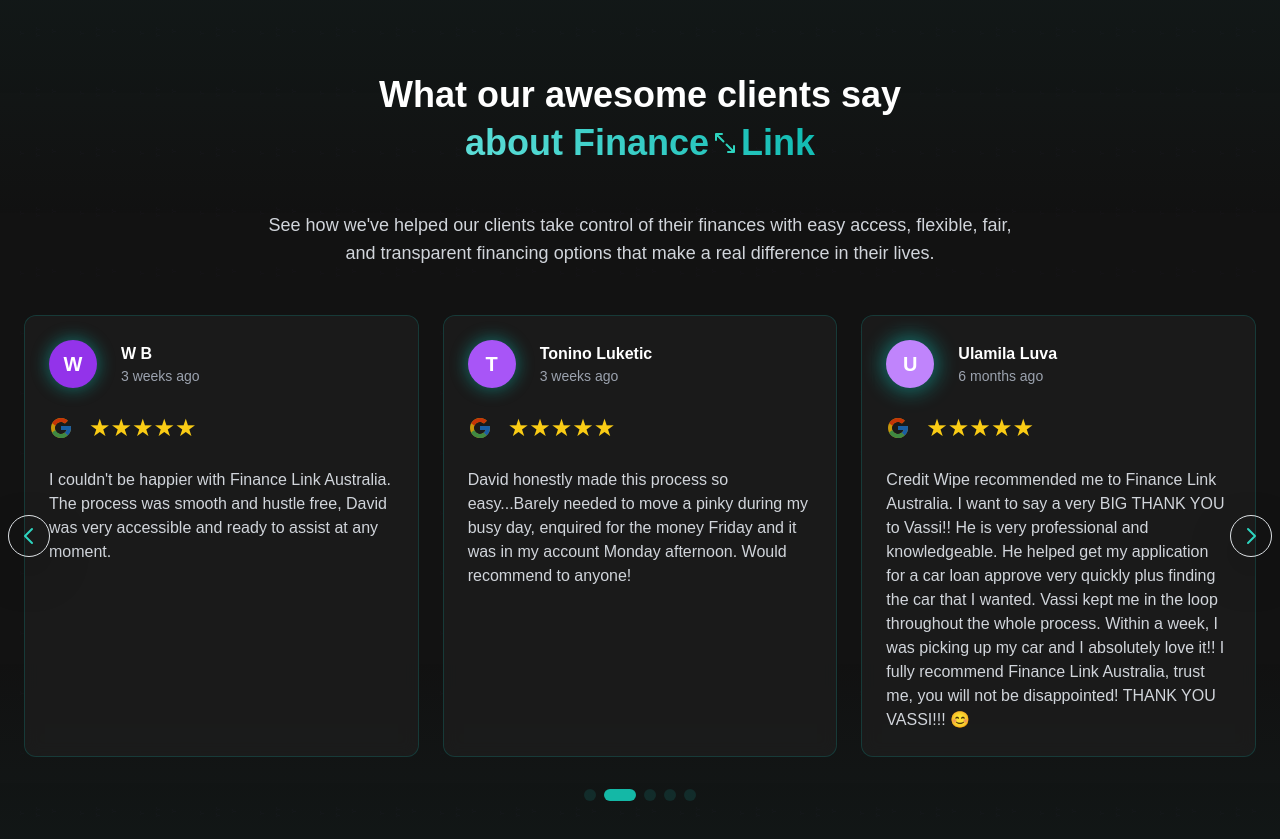
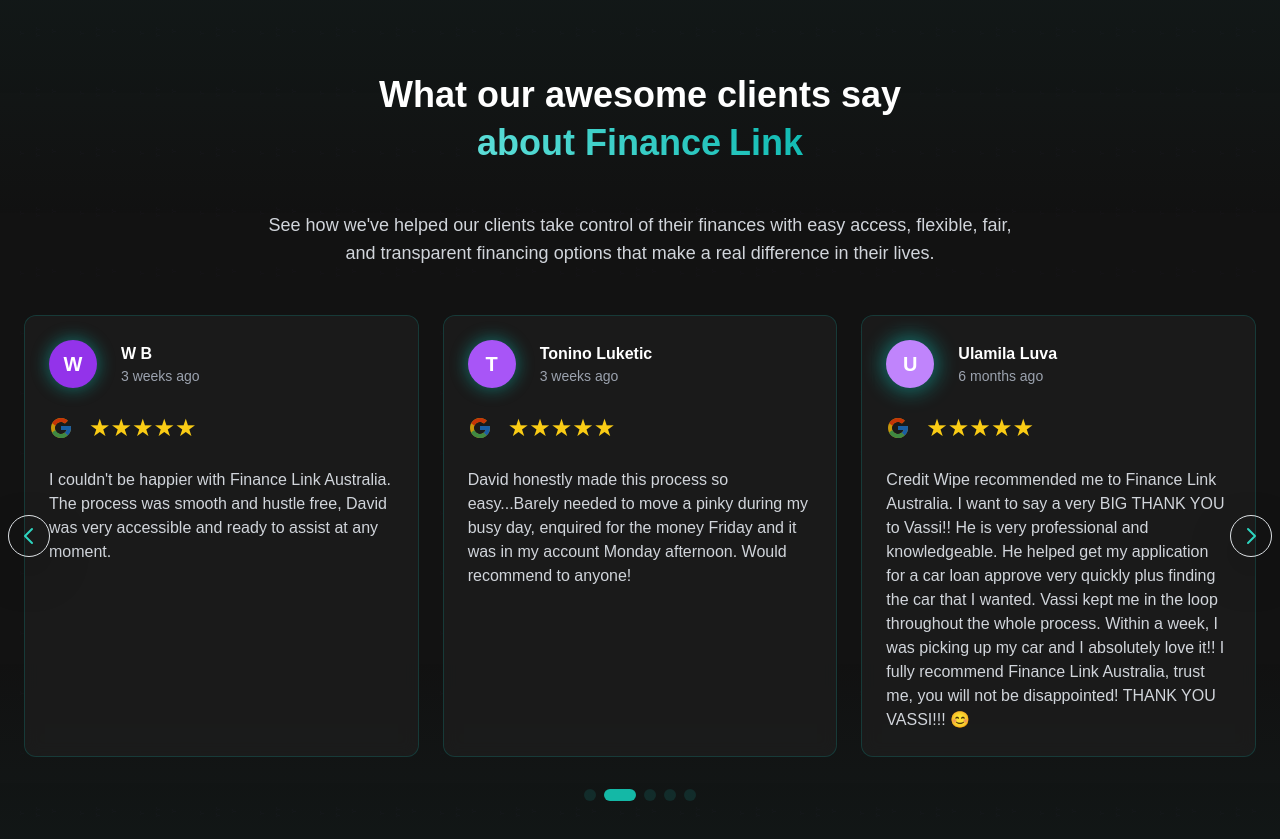
Before and after one commit to mashr9980/finance-link-australia, a React (Vite) app: page /about in a window 1280 px wide. Shown: the part 8940-9779 px from the top of the page. Built offline with nearby package versions, Linux system fonts and the light colour scheme.

Commit message:
update UI

```diff
--- a/src/components/HeroSection.tsx
+++ b/src/components/HeroSection.tsx
@@ -77,7 +77,7 @@
               {/* Overlay positioned using flex, no hardcoded left/top */}
               {overlay && (
                 <div className={`absolute inset-0 flex items-center justify-center p-4 mb-44 ${shouldShowOverlay ? "hero-overlay-main" : ""}`}>
-                  <div className={`w-[65%] dark-card rounded-xl p-5 glow ${shouldShowOverlay ? "hero-overlay" : ""}`}>
+                  <div className={` dark-card rounded-xl p-5 glow ${shouldShowOverlay ? "hero-overlay" : ""}`}>
                     <h3 className="mb-3 text-lg font-bold text-teal-300">Let's get started</h3>
                     <div className="mb-3">
                       <p className="mb-1 text-xs text-gray-300">How much do you want to borrow?</p>
--- a/src/components/Testimonials.tsx
+++ b/src/components/Testimonials.tsx
@@ -137,7 +137,7 @@
           <div className="flex items-center justify-center">
             <h2 className="gradient-text text-3xl font-bold md:text-4xl">about Finance
               <span className="relative mx-1 inline-block">
-                <svg width="24" height="24" viewBox="0 0 24 24" className="text-teal-400 rotate-90 transform">
+                {/* <svg width="24" height="24" viewBox="0 0 24 24" className="text-teal-400 rotate-90 transform">
                   <path
                     fill="none"
                     stroke="currentColor"
@@ -146,7 +146,7 @@
                     strokeLinejoin="round"
                     d="M13.5 10.5L21 3M21 3H15M21 3V9M10.5 13.5L3 21M3 21H9M3 21L3 15"
                   />
-                </svg>
+                </svg> */}
               </span>
               Link
             </h2>
```
Also changed, not shown: 1 other file (tests, documents, lock files or other folders).
